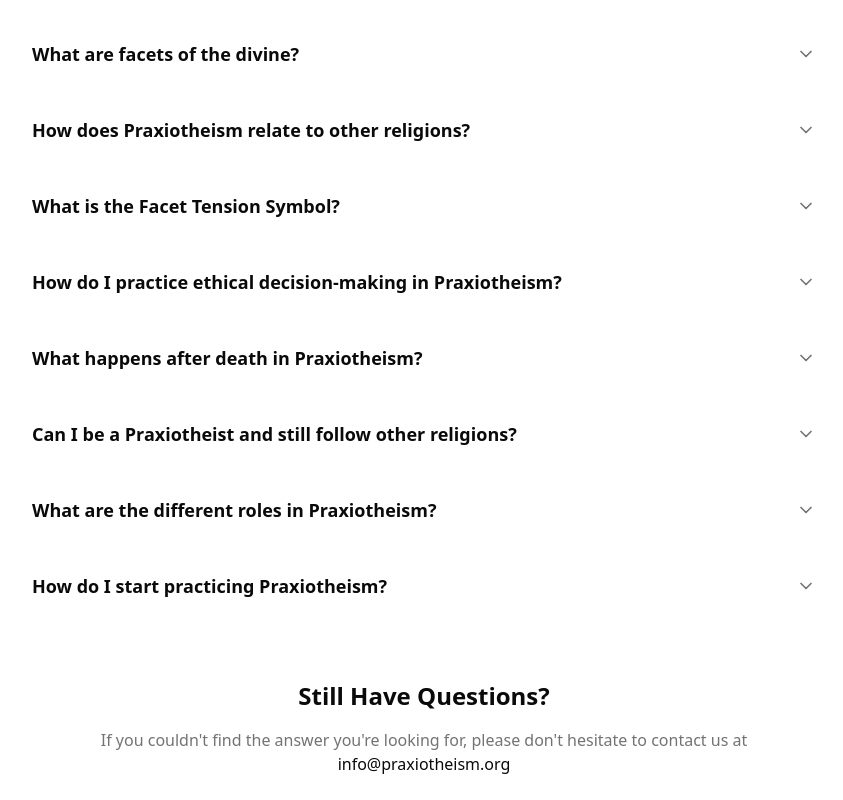
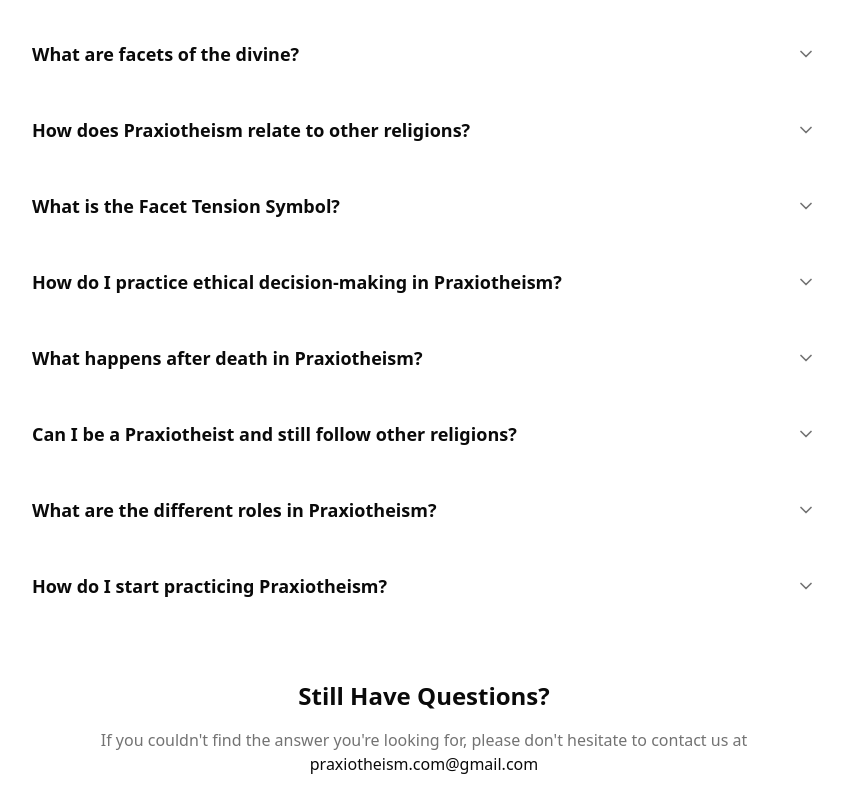
Before and after one commit to NalichA/praxiotheism, a Next.js app: page /en/faq in a window 1280 px wide. Shown: the part 296-1096 px from the top of the page, without its empty margins (216-1059 px from the left). Built offline with nearby package versions, Linux system fonts and the light colour scheme.

Commit message:
FAQ: update contact email to praxiotheism.com@gmail.com (mailto + i18n)

```diff
--- a/messages/en.json
+++ b/messages/en.json
@@ -80,7 +80,7 @@
     "subtitle": "Find answers to common questions",
     "contactTitle": "Still Have Questions?",
     "contactText": "If you couldn't find the answer you're looking for, please don't hesitate to contact us at",
-    "email": "info@praxiotheism.org",
+    "email": "praxiotheism.com@gmail.com",
     "questions": {
       "whatIsPraxiotheism": {
         "question": "What is Praxiotheism?",
--- a/messages/ru.json
+++ b/messages/ru.json
@@ -80,7 +80,7 @@
     "subtitle": "Найдите ответы на часто задаваемые вопросы",
     "contactTitle": "У вас остались вопросы?",
     "contactText": "Можете связаться с нами по электронной почте",
-    "email": "info@praxiotheism.org",
+    "email": "praxiotheism.com@gmail.com",
     "questions": {
       "whatIsPraxiotheism": {
         "question": "Что такое Праксиотеизм?",
--- a/src/app/[locale]/faq/page.tsx
+++ b/src/app/[locale]/faq/page.tsx
@@ -36,7 +36,7 @@
             <p className='text-muted-foreground mb-6'>
               {t('contactText')}{' '}
               <a
-                href='mailto:info@praxiotheism.org'
+                href='mailto:praxiotheism.com@gmail.com'
                 className='text-foreground font-medium hover:underline'
               >
                 {t('email')}
```
